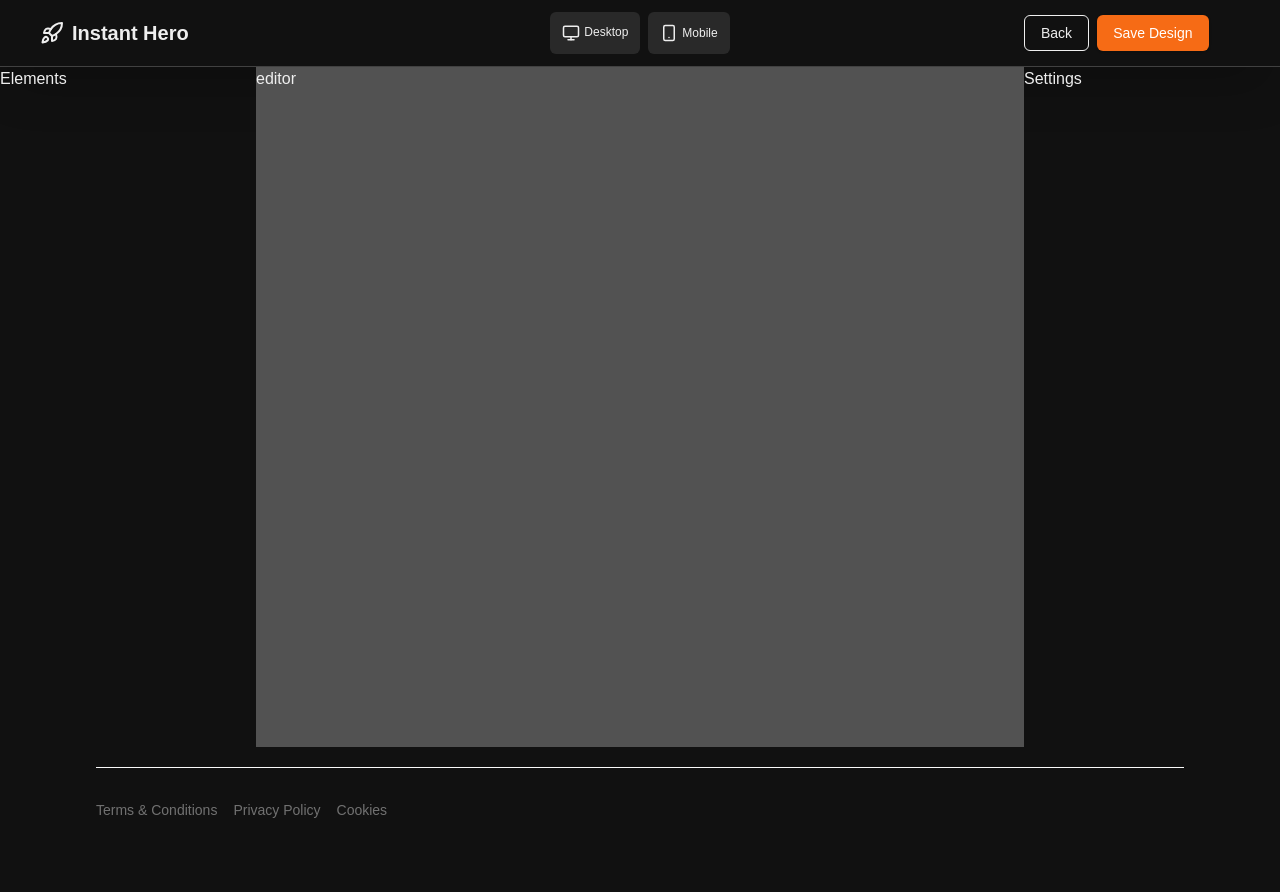
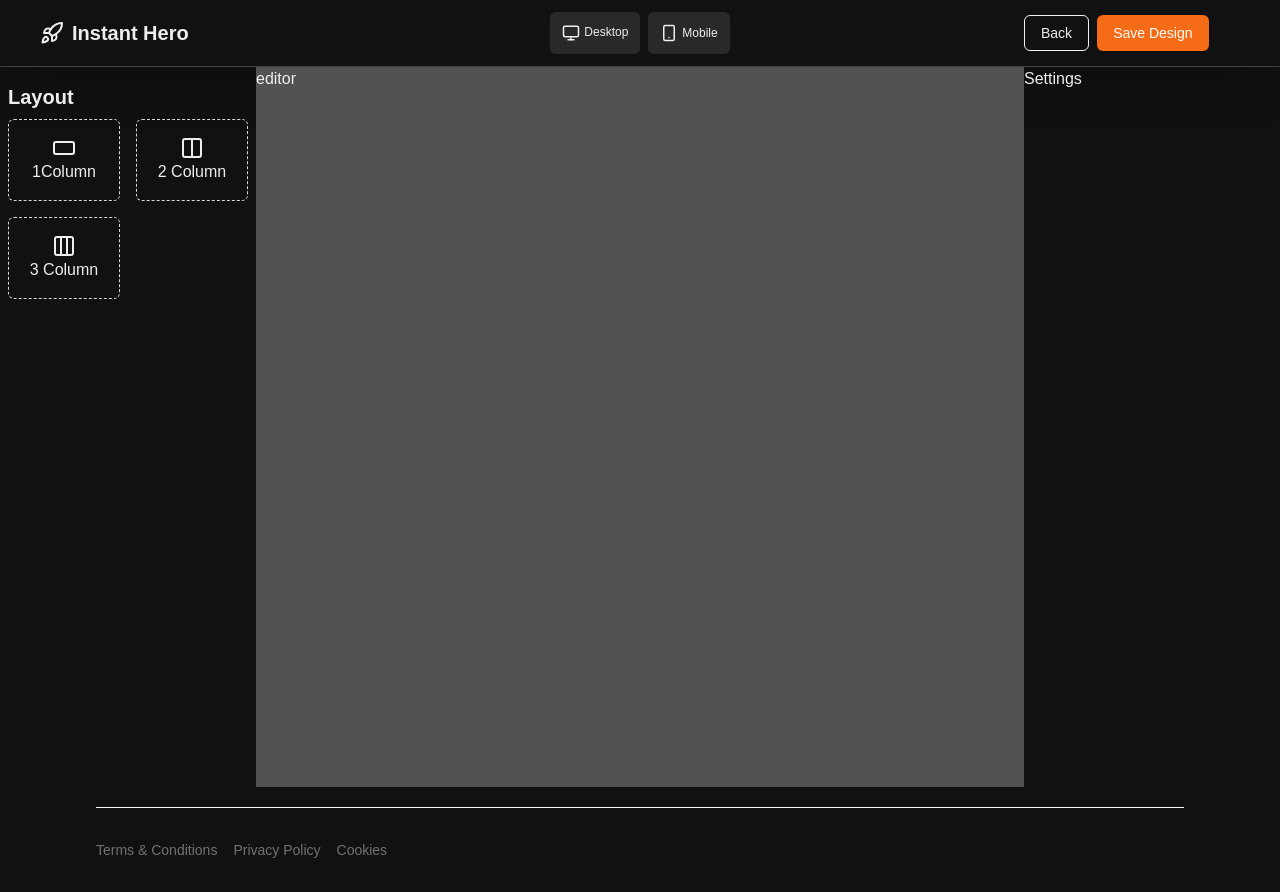
Before and after one commit to dakShh/instant-hero, a Next.js app: page /editor/123 in a window 1280 px wide. Before the commit the page ends 852 px from the top, so only its background shows below. Built offline with nearby package versions, Linux system fonts and the light colour scheme; no server answers; sample sign-in values are in the browser's storage.

Commit message:
Created ElementSidebar and ElementCard component

```diff
--- a/src/app/editor/[designId]/page.tsx
+++ b/src/app/editor/[designId]/page.tsx
@@ -8,6 +8,9 @@ import { useEffect } from 'react'
 import { cn } from '@/lib/utils'
 import EditorHeader from '@/components/editor/editorHeader'
 import Footer from '@/components/custom/Footer'
+
+// Components
+import ElementSidebar from '@/components/editor/ElementSidebar'
 
 export default function Editor() {
   const { status } = useSession()
@@ -29,8 +32,8 @@ export default function Editor() {
   return (
     <div className={cn('container mx-auto', 'relative ')}>
       <EditorHeader />
-      <div className={cn('grid grid-cols-5', 'h-[85vh]')}>
-        <div>Elements</div>
+      <div className={cn('grid grid-cols-5', 'h-[90vh]')}>
+        <ElementSidebar />
         <div className={cn('col-span-3', 'bg-neutral-600')}>editor</div>
         <div>Settings</div>
       </div>
--- /dev/null
+++ b/src/components/editor/ElementCard.tsx
@@ -0,0 +1,16 @@
+import { cn } from '@/lib/utils'
+import { ElementType } from './ElementSidebar'
+
+export default function ElementCard({ element }: { element: ElementType }) {
+  return (
+    <div
+      draggable
+      className={cn(
+        'border border-dashed rounded-md py-4 flex flex-col items-center justify-center'
+      )}
+    >
+      {<element.icon />}
+      <p>{element.label}</p>
+    </div>
+  )
+}
--- /dev/null
+++ b/src/components/editor/ElementSidebar.tsx
@@ -0,0 +1,48 @@
+import {
+  Columns2,
+  Columns3,
+  LucideIcon,
+  RectangleHorizontal
+} from 'lucide-react'
+import ElementCard from './ElementCard'
+
+export interface ElementType {
+  label: string
+  type: string
+  numOfColumn: number
+  icon: LucideIcon
+}
+
+const elements: ElementType[] = [
+  {
+    label: '1Column',
+    type: 'column',
+    numOfColumn: 1,
+    icon: RectangleHorizontal
+  },
+  {
+    label: '2 Column',
+    type: 'column-2',
+    numOfColumn: 2,
+    icon: Columns2
+  },
+  {
+    label: '3 Column',
+    type: 'column-3',
+    numOfColumn: 3,
+    icon: Columns3
+  }
+]
+
+export default function ElementSidebar() {
+  return (
+    <div className='px-2 py-4'>
+      <div className='font-bold text-xl mb-2'> Layout </div>
+      <div className='grid grid-cols-2 gap-4'>
+        {elements?.map((element, index) => {
+          return <ElementCard key={index} element={element} />
+        })}
+      </div>
+    </div>
+  )
+}
```
